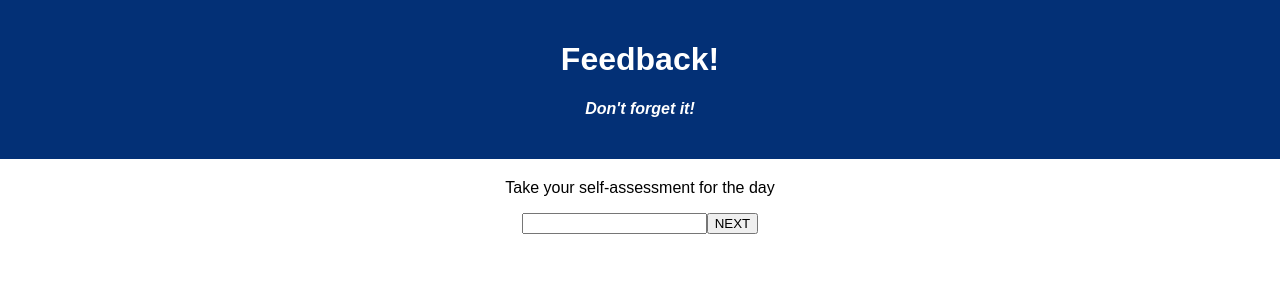
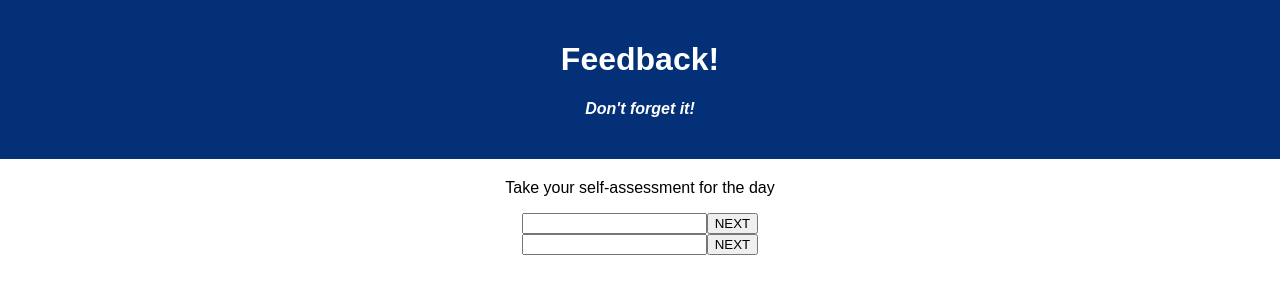
Before and after one commit to matthewbouc/weekend-redux-feedback-loop, a React (Create React App) app: page /#/admin in a window 1280 px wide. Shown: the top 300 px of the page. Built offline with nearby package versions, Linux system fonts and the light colour scheme.

Commit message:
understanding page: input, button, input value useState, button handler- dispatches to reducer and history.push

```diff
--- a/src/components/UnderstandingPage/UnderstandingPage.jsx
+++ b/src/components/UnderstandingPage/UnderstandingPage.jsx
@@ -1,6 +1,26 @@
+import {useState} from 'react';
+import { useDispatch } from 'react-redux';
+import { useHistory } from 'react-router-dom';
+
+
 function UnderstandingPage() {
+    const dispatch = useDispatch();
+    const history = useHistory();
+    const [understandingState, setUnderstandingState] = useState('');
+
+    const handleNext = () => {
+        dispatch({
+            type: 'GET_UNDERSTANDING',
+            payload: understandingState
+        })
+        history.push('/support');
+    }
+
     return(
-        <div></div>
+        <form>
+            <input onChange={(event) => setUnderstandingState(event.target.value)} type="text" />
+            <button onClick={handleNext} type="button">NEXT</button>
+        </form>
     )
 }
 
```
